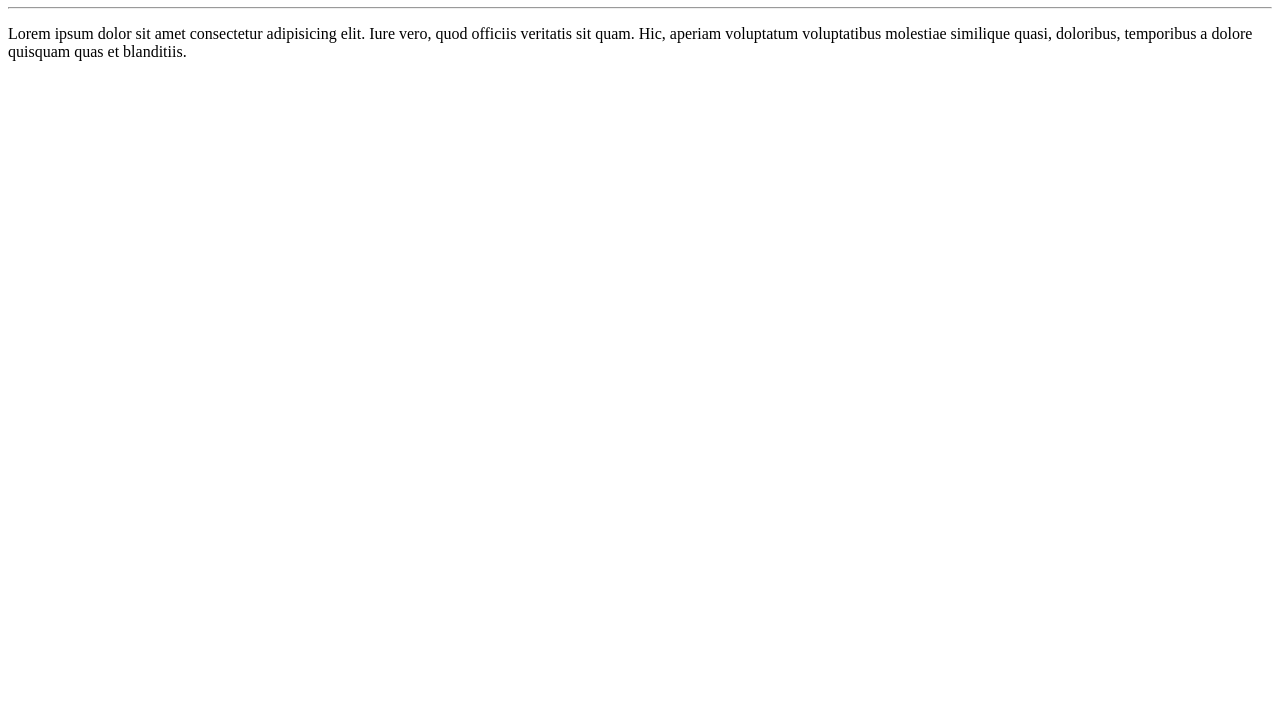
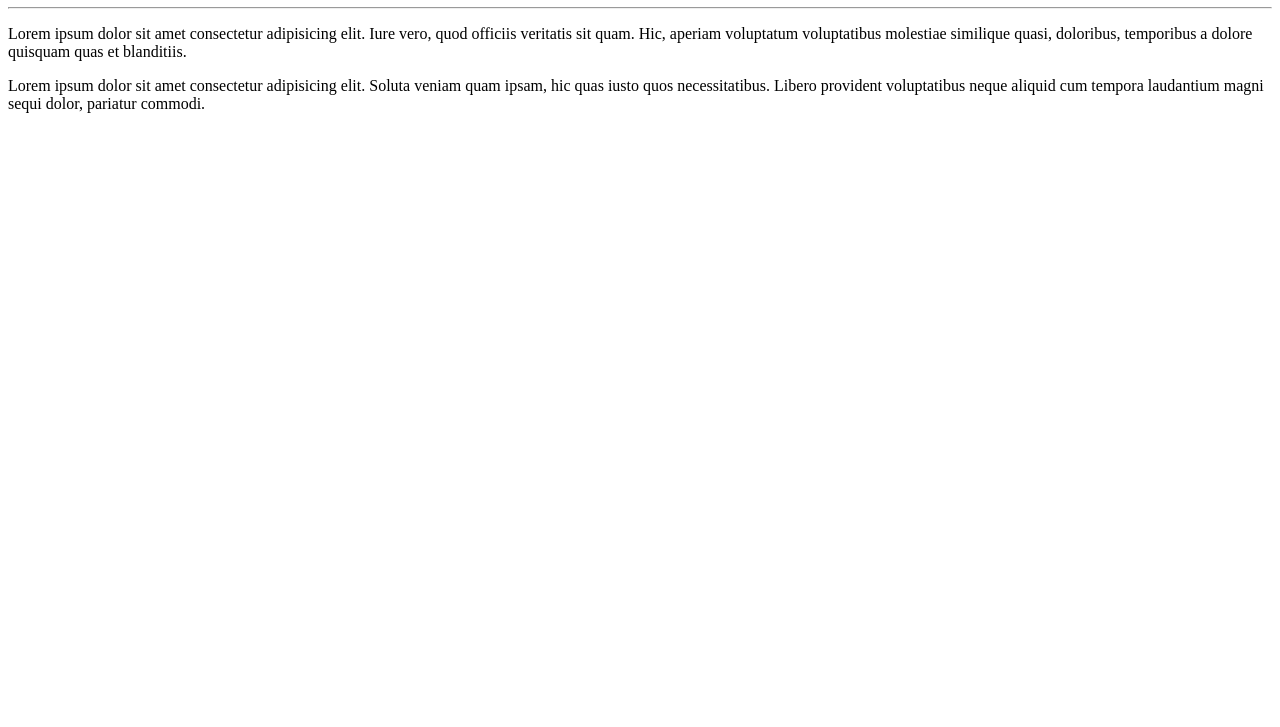
Before and after one commit to inesgazzi/Ola-Mundo, a plain HTML site: page site-exemplo/index.html in a window 1280 px wide. Shown: the part 73-800 px from the top of the page. Drawn offline with Linux system fonts and the light colour scheme.

Commit message:
adicionei um parágrafo

```diff
--- a/site-exemplo/index.html
+++ b/site-exemplo/index.html
@@ -9,5 +9,6 @@
     <h1>Olá, Mundo</h1>
     <hr>
     <p>Lorem ipsum dolor sit amet consectetur adipisicing elit. Iure vero, quod officiis veritatis sit quam. Hic, aperiam voluptatum voluptatibus molestiae similique quasi, doloribus, temporibus a dolore quisquam quas et blanditiis.</p>
+    <p>Lorem ipsum dolor sit amet consectetur adipisicing elit. Soluta veniam quam ipsam, hic quas iusto quos necessitatibus. Libero provident voluptatibus neque aliquid cum tempora laudantium magni sequi dolor, pariatur commodi.</p>
 </body>
 </html>
```
